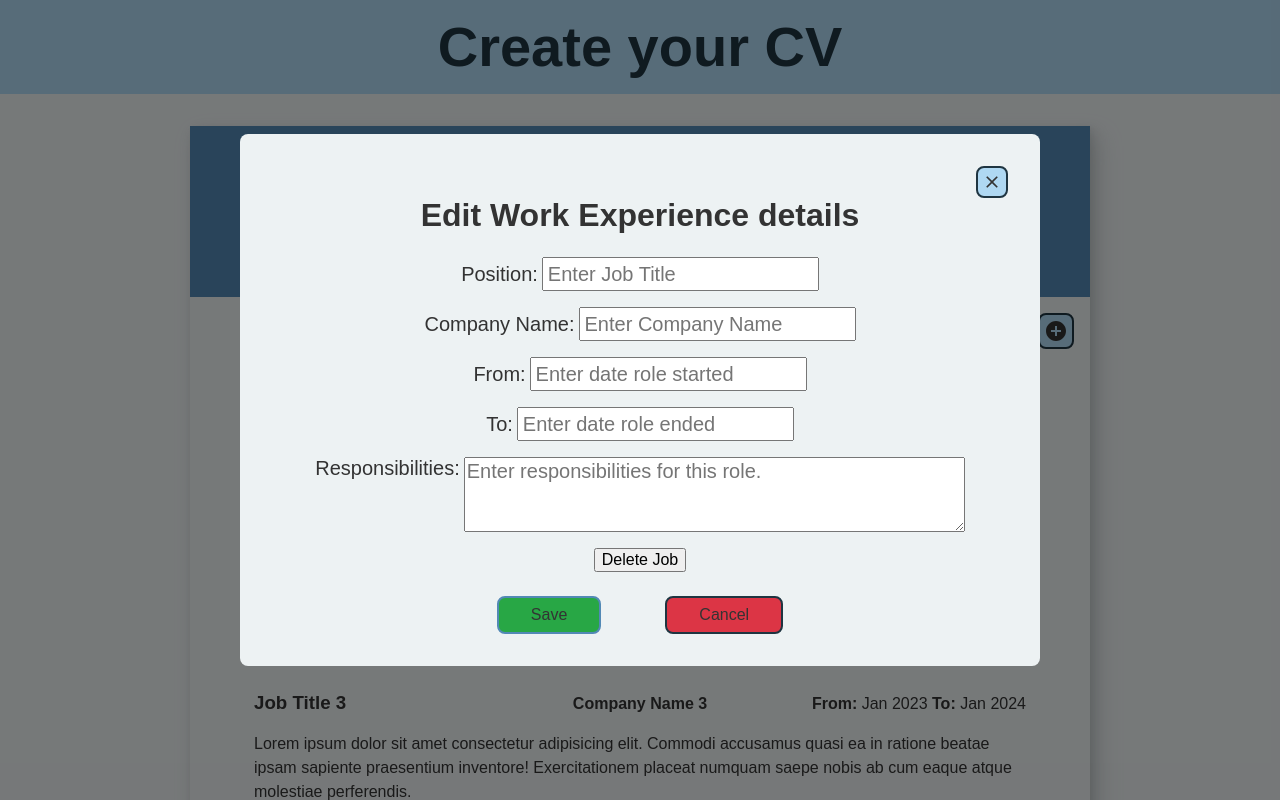
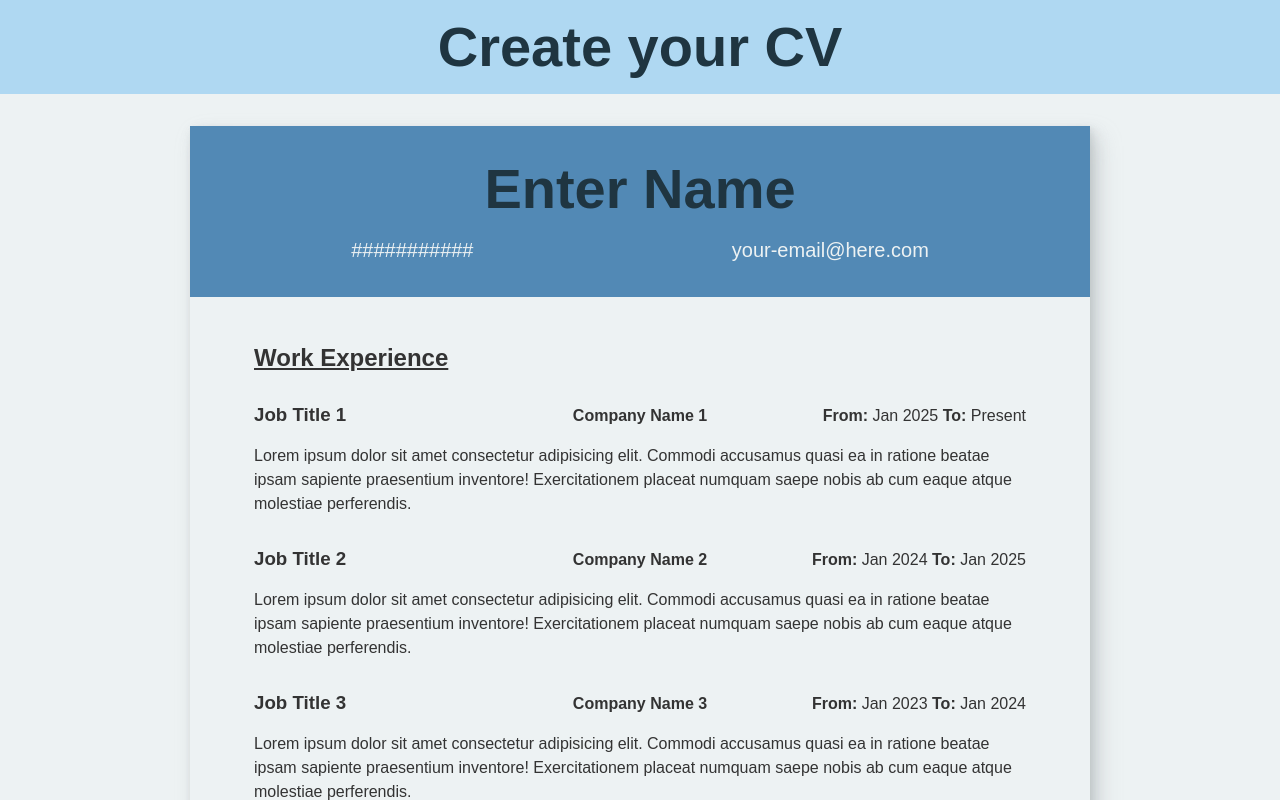
Before and after one commit to AP-720/react-cv-application, a React (Vite) app: page / in a window 1280 px wide. Shown: the top 800 px of the page. Built offline with nearby package versions, Linux system fonts and the light colour scheme.

Commit message:
feat(WorkExperience): Add new job role.
- handleAddButton, handleClose and handleFormSubmit created.
- passed addWorkExperience down which adds new job role to cvData.

```diff
--- a/src/components/MainContent.jsx
+++ b/src/components/MainContent.jsx
@@ -66,6 +66,18 @@ export default function CVContainer() {
 		}));
 	};
 
+	// Work experience functions
+
+	const addWorkExperience = (newWork) => {
+		setCvData((prevData) => ({
+			...prevData,
+			workExperiences: [
+				...prevData.workExperiences,
+				{...newWork, id: crypto.randomUUID()}
+			]
+		}));
+	}
+
 	// Different to above as not updating the whole value, need to find the matching id and replace that one.
 
 	// const updateWorkExperience = (newWorkData) => {
@@ -81,7 +93,7 @@ export default function CVContainer() {
 				headingData={cvData.heading}
 				onUpdateHeading={() => updateHeading()}
 			/>
-			<WorkExperience workExperiences={cvData.workExperiences} />
+			<WorkExperience workExperiences={cvData.workExperiences} onAddWorkExperience={addWorkExperience} />
 			<Education education={cvData.education} />
 		</div>
 	);
--- a/src/components/WorkExperience.jsx
+++ b/src/components/WorkExperience.jsx
@@ -75,12 +75,13 @@ function WorkExperienceForm({ formRef, onSubmit, initialData }) {
 					></textarea>
 				</label>
 			</form>
-			<button>Delete Job</button>
+			<button className="button">Delete Job</button>
 		</>
 	);
 }
 
 function WorkExperienceItem({
+	id,
 	position,
 	companyName,
 	fromDate,
@@ -94,6 +95,7 @@ function WorkExperienceItem({
 
 	return (
 		<li
+			id={id}
 			className="list-item"
 			onMouseEnter={() => {
 				clearTimeout(hoverTimeout.current);
@@ -144,16 +146,36 @@ function WorkExperienceItem({
 	);
 }
 
-export default function WorkExperience({ workExperiences }) {
+export default function WorkExperience({
+	workExperiences,
+	onAddWorkExperience,
+}) {
 	const [isMouseInside, setIsMouseInside] = useState(false);
 	const [isInsideList, setIsInList] = useState(false);
+	const [modalOpen, setModalOpen] = useState(false);
+	const [currentItem, setCurrentItem] = useState(null);
+	const formRef = useRef(null);
 
-	const onAddExperience = () => {
-		// Need to copy the current workExperience data, then push the new job on to it. Would this be the place to create the UUID for the id
-		alert("Add");
+	const handleAddButton = () => {
+		setModalOpen(true);
 	};
 
-	const onEditExperience = () => {
+	const handleClose = () => {
+		setModalOpen(false);
+		setIsMouseInside(false);
+	};
+
+	const handleFormSubmit = (e) => {
+		e.preventDefault();
+		const formData = new FormData(formRef.current);
+
+		const data = Object.fromEntries(formData.entries());
+
+		onAddWorkExperience(data);
+		setModalOpen(false);
+	};
+
+	const onEditWork = () => {
 		// Needs to find the right job via its id and then copy it and replace it with the new data.
 		alert("Edit");
 	};
@@ -173,35 +195,40 @@ export default function WorkExperience({ workExperiences }) {
 				{workExperiences.map((role) => (
 					<WorkExperienceItem
 						key={role.id}
+						id={role.id}
 						position={role.position}
 						companyName={role.companyName}
 						fromDate={role.fromDate}
 						toDate={role.toDate}
 						responsibilities={role.responsibilities}
-						onEdit={() => onEditExperience()}
+						onEdit={() => onEditWork()}
 					/>
 				))}
 			</ul>
 			<hr />
 			{isMouseInside && !isInsideList && (
 				<SquareButton
-					onClick={() => onAddExperience()}
+					onClick={() => handleAddButton()}
 					icon={plusButton}
 					typeStyling={"edit-button"}
 				/>
 			)}
+			{modalOpen &&
+				createPortal(
 					<Modal
 						title={"Work Experience"}
-				// onClose={}
-				// onCancel={}
-				// formRef={}
+						onClose={handleClose}
+						onCancel={handleClose}
+						formRef={formRef}
 					>
 						<WorkExperienceForm
-					// formRef={}
-					// onSubmit={}
+							formRef={formRef}
+							onSubmit={handleFormSubmit}
 							initialData={workExperiences}
 						/>
-			</Modal>
+					</Modal>,
+					document.body
+				)}
 		</div>
 	);
 }
```
Lines whose indentation alone changed are shown as unchanged.
